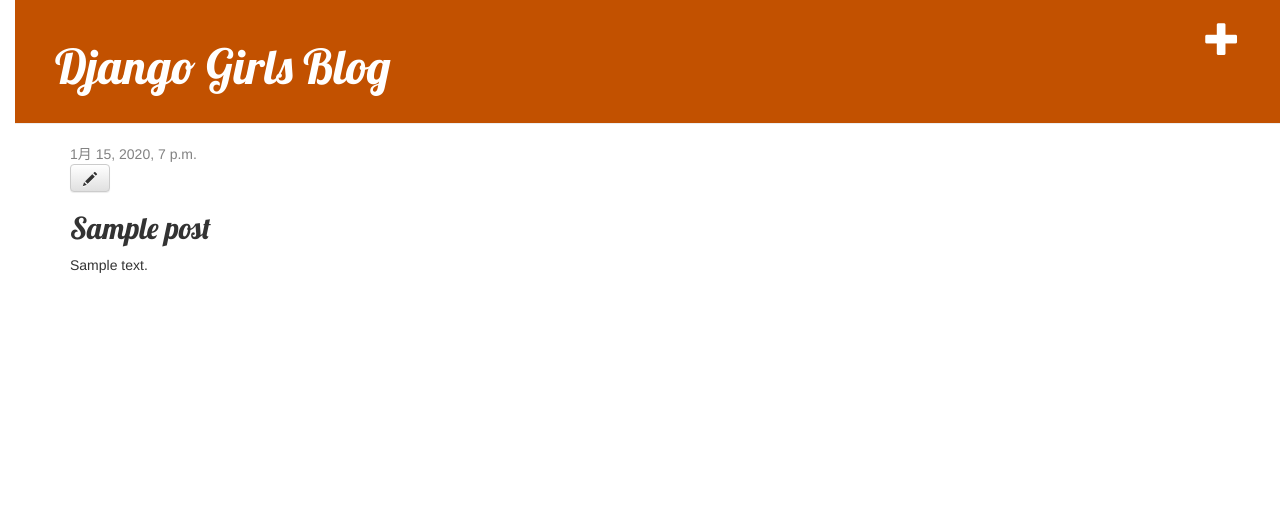
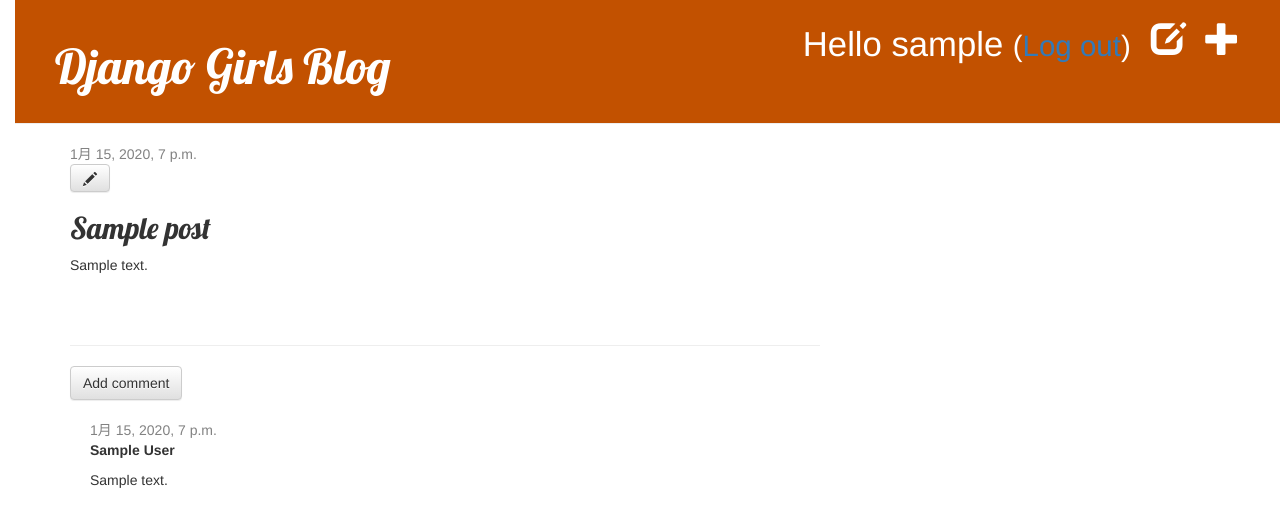
Before and after one commit to kokonoe2434/my-first-blog, a Django app: page /post/1/ in a window 1280 px wide. Shown: the top 527 px of the page. Run offline with Django 3.2, Linux system fonts and the light colour scheme; a user stored in the database is signed in; tables that the repository leaves empty hold one stand-in row (values such as "Sample post"); some libraries are stand-ins or nearby versions.

Commit message:
fixed sample

```diff
--- a/blog/admin.py
+++ b/blog/admin.py
@@ -1,4 +1,8 @@
+"""
+admin
+"""
 from django.contrib import admin
-from .models import Post
+from .models import Post, Comment
 
 admin.site.register(Post)
+admin.site.register(Comment)
--- a/blog/models.py
+++ b/blog/models.py
@@ -1,17 +1,49 @@
+"""
+model
+"""
 from django.conf import settings
 from django.db import models
 from django.utils import timezone
 
 class Post(models.Model):
-	author = models.ForeignKey(settings.AUTH_USER_MODEL, on_delete=models.CASCADE)
-	title = models.CharField(max_length=200)
-	text = models.TextField()
-	created_date = models.DateTimeField(default=timezone.now)
-	published_date = models.DateTimeField(blank=True, null=True)
+    """
+    class
+    """
+    author = models.ForeignKey(settings.AUTH_USER_MODEL, on_delete=models.CASCADE)
+    title = models.CharField(max_length=200)
+    text = models.TextField()
+    created_date = models.DateTimeField(default=timezone.now)
+    published_date = models.DateTimeField(blank=True, null=True)
 
-	def publish(self):
-		self.published_date = timezone.now()
-		self.save()
+    def publish(self):
+        """
+        setDate
+        """
+        self.published_date = timezone.now()
+        self.save()
 
-	def __str__(self):
-		return self.title
+    def __str__(self):
+        return self.title
+
+    def approved_comments(self):
+        """
+        approvedcomments
+        """
+        return self.comments.filter(approved_comment=True)
+
+class Comment(models.Model):
+    """
+    class
+    """
+    post = models.ForeignKey('blog.Post', on_delete=models.CASCADE, related_name='comments')
+    author = models.CharField(max_length=200)
+    text = models.TextField()
+    created_date = models.DateTimeField(default=timezone.now)
+    approved_comment = models.BooleanField(default=False)
+
+    def approve(self):
+        self.approved_comment = True
+        self.save()
+
+    def __str__(self):
+        return self.text
--- a/blog/static/css/blog.css
+++ b/blog/static/css/blog.css
@@ -51,3 +51,7 @@
 .post h2 a, .post h2 a:visited {
     color: #000000;
 }
+
+.comment {
+    margin: 20px 0px 20px 20px;
+}
--- a/blog/templates/blog/base.html
+++ b/blog/templates/blog/base.html
@@ -11,6 +11,10 @@
         <div class="page-header">
             {% if user.is_authenticated %}
                 <a href="{% url 'post_new' %}" class="top-menu"><span class="glyphicon glyphicon-plus"></span></a>
+                <a href="{% url 'post_draft_list' %}" class="top-menu"><span class="glyphicon glyphicon-edit"></span></a>
+                <p class="top-menu">Hello {{ user.username }} <small>(<a href="{% url 'logout' %}">Log out</a>)</small></p>
+            {% else %}
+                <a href="{% url 'login' %}" class="top-menu"><span class="glyphicon glyphicon-lock"></span></a>
             {% endif %}
             <h1><a href="/">Django Girls Blog</a></h1>
         </div>
--- a/blog/templates/blog/post_detail.html
+++ b/blog/templates/blog/post_detail.html
@@ -1,5 +1,4 @@
 {% extends 'blog/base.html' %}
-
 {% block content %}
     <div class="post">
         {% if post.published_date %}
@@ -13,4 +12,23 @@
         <h2>{{ post.title }}</h2>
         <p>{{ post.text|linebreaksbr }}</p>
     </div>
+    <hr>
+    <a class="btn btn-default" href="{% url 'add_comment_to_post' _pk=post.pk %}">Add comment</a>
+    {% for comment in post.comments.all %}
+        {% if user.is_authenticated or comment.approved_comment %}
+        <div class="comment">
+            <div class="date">
+                {{ comment.created_date }}
+                {% if not comment.approved_comment %}
+                    <a class="btn btn-default" href="{% url 'comment_remove' _pk=comment.pk %}"><span class="glyphicon glyphicon-remove"></span></a>
+                    <a class="btn btn-default" href="{% url 'comment_approve' _pk=comment.pk %}"><span class="glyphicon glyphicon-ok"></span></a>
+                {% endif %}
+            </div>
+            <strong>{{ comment.author }}</strong>
+            <p>{{ comment.text|linebreaks }}</p>
+        </div>
+        {% endif %}
+    {% empty %}
+        <p>No comments here yet :(</p>
+    {% endfor %}
 {% endblock %}
--- a/blog/templates/blog/post_list.html
+++ b/blog/templates/blog/post_list.html
@@ -4,6 +4,7 @@
             <p>published: {{ post.published_date }}</p>
             <h2><a href="{% url 'post_detail' _pk=post.pk %}">{{ post.title }}</a></h2>
             <p>{{ post.text|linebreaksbr }}</p>
+            <a href="{% url 'post_detail' _pk=post.pk %}">Comments: {{ post.approved_comments.count }}</a>
         </div>
     {% endfor %}
 {% endblock %}
--- a/blog/urls.py
+++ b/blog/urls.py
@@ -9,4 +9,10 @@
     path('post/<int:_pk>/', views.post_detail, name='post_detail'),
     path('post/new/', views.post_new, name='post_new'),
     path('post/<int:_pk>/edit/', views.post_edit, name='post_edit'),
+    path('drafts/', views.post_draft_list, name='post_draft_list'),
+    path('post/<_pk>/publish/', views.post_publish, name='post_publish'),
+    path('post/<_pk>/remove/', views.post_remove, name='post_remove'),
+    path('post/<int:_pk>/comment/', views.add_comment_to_post, name='add_comment_to_post'),
+    path('comment/<int:_pk>/approve/', views.comment_approve, name='comment_approve'),
+    path('comment/<int:_pk>/remove/', views.comment_remove, name='comment_remove'),
 ]
--- a/blog/views.py
+++ b/blog/views.py
@@ -1,10 +1,11 @@
 """
 ビュー
 """
+from django.contrib.auth.decorators import login_required
 from django.utils import timezone
 from django.shortcuts import render, get_object_or_404, redirect
-from .models import Post
-from .forms import PostForm
+from .models import Post, Comment
+from .forms import PostForm, CommentForm
 
 # Create your views here.
 
@@ -22,6 +23,7 @@
     post = get_object_or_404(Post, pk=_pk)
     return render(request, 'blog/post_detail.html', {'post': post})
 
+@login_required
 def post_new(request):
     """
     記事作成フォーム作成
@@ -31,13 +33,14 @@
         if form.is_valid():
             post = form.save(commit=False)
             post.author = request.user
-            post.published_date = timezone.now()
+            #post.published_date = timezone.now()
             post.save()
             return redirect('post_detail', _pk=post.pk)
     else:
         form = PostForm()
     return render(request, 'blog/post_edit.html', {'form': form})
 
+@login_required
 def post_edit(request, _pk):
     """
     記事登録・更新フォーム作成
@@ -48,9 +51,70 @@
         if form.is_valid():
             post = form.save(commit=False)
             post.author = request.user
-            post.published_date = timezone.now()
+            #post.published_date = timezone.now()
             post.save()
             return redirect('post_detail', _pk=post.pk)
     else:
         form = PostForm(instance=post)
     return render(request, 'blog/post_edit.html', {'form': form})
+
+@login_required
+def post_draft_list(request):
+    """
+    下書き一覧フォーム作成
+    """
+    posts = Post.objects.filter(published_date__isnull=True).order_by('created_date')
+    return render(request, 'blog/post_draft_list.html', {'posts': posts})
+
+@login_required
+def post_publish(request, _pk):
+    """
+    公開フォーム作成
+    """
+    post = get_object_or_404(Post, pk=_pk)
+    post.publish()
+    return redirect('post_detail', pk=_pk)
+
+
+@login_required
+def post_remove(request, _pk):
+    """
+    削除フォーム作成
+    """
+    post = get_object_or_404(Post, pk=_pk)
+    post.delete()
+    return redirect('post_list')
+
+def add_comment_to_post(request, _pk):
+    """
+    コメント投稿
+    """
+    post = get_object_or_404(Post, pk=_pk)
+    if request.method == "POST":
+        form = CommentForm(request.POST)
+        if form.is_valid():
+            comment = form.save(commit=False)
+            comment.post = post
+            comment.save()
+            return redirect('post_detail', _pk=post.pk)
+    else:
+        form = CommentForm()
+    return render(request, 'blog/add_comment_to_post.html', {'form': form})
+
+@login_required
+def comment_approve(request, _pk):
+    """
+    コメント承認
+    """
+    comment = get_object_or_404(Comment, pk=_pk)
+    comment.approve()
+    return redirect('post_detail', _pk=comment.post.pk)
+
+@login_required
+def comment_remove(request, _pk):
+    """
+    コメント却下
+    """
+    comment = get_object_or_404(Comment, pk=_pk)
+    comment.delete()
+    return redirect('post_detail', _pk=comment.post.pk)
--- a/mysite/settings.py
+++ b/mysite/settings.py
@@ -120,3 +120,4 @@
 
 STATIC_URL = '/static/'
 STATIC_ROOT = os.path.join(BASE_DIR, 'static')
+LOGIN_REDIRECT_URL = '/'
--- a/mysite/urls.py
+++ b/mysite/urls.py
@@ -1,5 +1,4 @@
 """mysite URL Configuration
-
 The `urlpatterns` list routes URLs to views. For more information please see:
     https://docs.djangoproject.com/en/2.2/topics/http/urls/
 Examples:
@@ -15,8 +14,10 @@
 """
 from django.contrib import admin
 from django.urls import path, include
-
+from django.contrib.auth import views
 urlpatterns = [
     path('admin/', admin.site.urls),
+    path('accounts/login/', views.LoginView.as_view(), name='login'),
+    path('accounts/logout/', views.LogoutView.as_view(next_page='/'), name='logout'),
     path('', include('blog.urls')),
 ]
```
Also changed, not shown: blog/forms.py (+9 -1 lines), blog/templates/blog/add_comment_to_post.html (added, +9 -0 lines), blog/templates/blog/post_draft_list.html (added, +11 -0 lines), blog/templates/registration/login.html (added, +24 -0 lines), blog/migrations/0002_comment.py (added).
